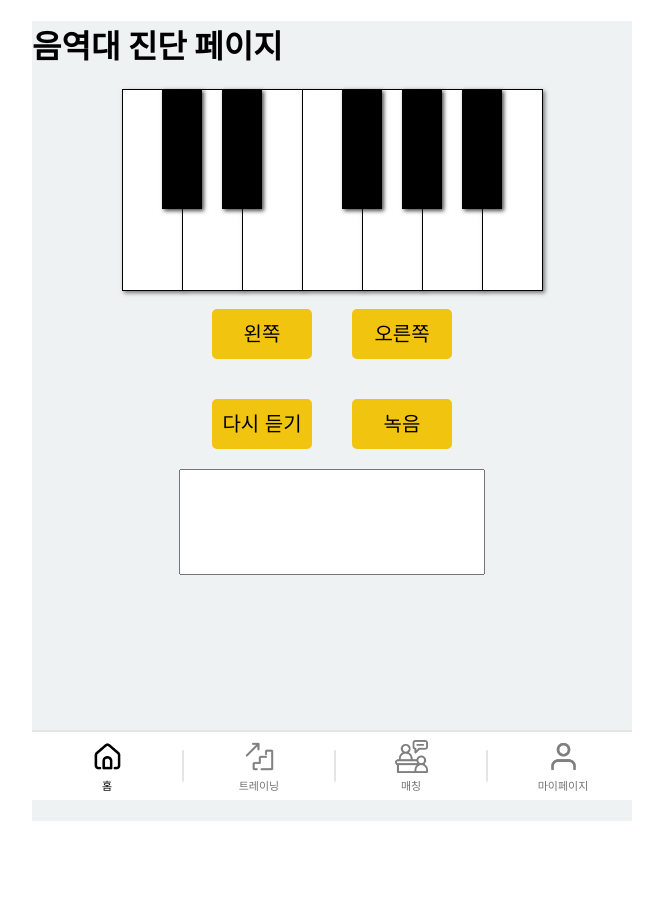
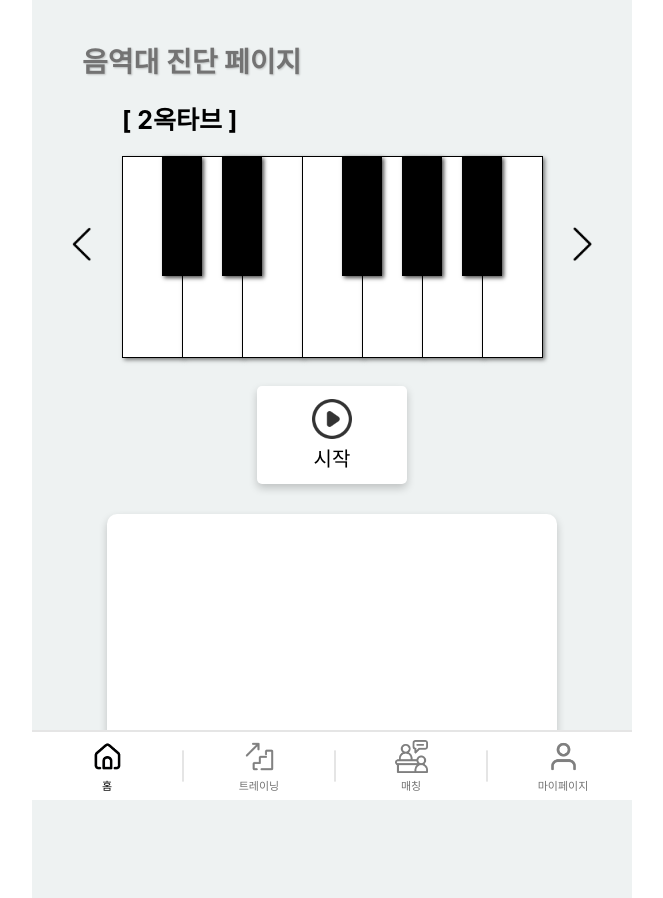
Before and after one commit to 9dongb/ai_vocal_training, a React (Create React App) app in the folder front-end/: page /scale_analyze in a window 1280 px wide. Shown: the whole page, without its empty margins (308-971 px from the left). Before the commit the page ends 821 px from the top, so only its background shows below. Built offline with nearby package versions, Linux system fonts and the light colour scheme.

Commit message:
OSJ 10/16 23:49

```diff
--- a/front-end/src/common/Header2.css
+++ b/front-end/src/common/Header2.css
@@ -1,5 +1,5 @@
 .header2 {
-    padding: 10px;
+    padding: 15px;
     height: 60px;
     max-height: 60px;
     box-sizing: border-box;
--- a/front-end/src/common/Header2.js
+++ b/front-end/src/common/Header2.js
@@ -3,7 +3,7 @@ import './Header2.css';
 function Header2() {
   return (
     <div className="header2">
-        <div id='back_btn'>
+        <div id='back_btn' style={{cursor: "pointer"}}  onClick={() => window.history.back()}>
             <img src='./img/header_icon/back.png' alt='back_btn'/>
         </div>
     </div>
--- a/front-end/src/main.js
+++ b/front-end/src/main.js
@@ -153,7 +153,7 @@ function Main() {
 
             <div className="weekly_ranking">
               <div className="weekly_ranking_title">주간 랭킹</div>
-              <div className="weekly_ranking_component">
+              <div className="weekly_ranking_component battle_text_2">
                 <WeeklyRanking rankingData={rankingData} />
               </div>
             </div>
--- a/front-end/src/scale_analyze.css
+++ b/front-end/src/scale_analyze.css
@@ -1,9 +1,31 @@
+.octave_label {
+  margin: 20px 50px 0;
+  font-size: 25px;
+  font-weight: 700;
+}
+
+.piano_set {
+  display: flex;
+  align-items: center;
+}
+
+.piano_set .piano_octave_arrow {
+  cursor: pointer;
+}
+
+.piano_set .piano_octave_arrow img {
+  width: 20px;
+}
+
 .piano {
   display: flex;
   position: relative;
   margin: 0 auto;
-  width: 420px; /* 전체 피아노의 너비 */
-  height: 200px; /* 전체 피아노의 높이 */
+  padding-top: 20px;
+  width: 420px;
+  /* 전체 피아노의 너비 */
+  height: 200px;
+  /* 전체 피아노의 높이 */
 }
 
 .white-key {
@@ -13,8 +35,10 @@
   border: 1px solid black;
   position: relative;
   z-index: 1;
-  margin-right: -1px; /* 키 사이의 경계선 */
-  box-shadow: 2px 2px 4px rgba(0, 0, 0, 0.5); /* 약간의 그림자 */
+  margin-right: -1px;
+  /* 키 사이의 경계선 */
+  box-shadow: 2px 2px 4px rgba(0, 0, 0, 0.5);
+  /* 약간의 그림자 */
 }
 
 .black-key {
@@ -23,39 +47,49 @@
   background-color: black;
   position: absolute;
   z-index: 10;
-  box-shadow: 2px 2px 4px rgba(0, 0, 0, 0.7); /* 약간의 그림자 */
+  box-shadow: 2px 2px 4px rgba(0, 0, 0, 0.7);
+  /* 약간의 그림자 */
+
 }
 
 .black-key:hover,
 .white-key:hover {
   z-index: 5;
-  background-color: #f1870f; /* 호버할 때 노란색으로 변경 */
+  background-color: #908374;
+  /* 호버할 때 노란색으로 변경 */
+
   cursor: pointer;
 }
 
 .key_active {
-  background-color: #f1c40f ; /* 눌린 키의 색상 */
+  background-color: #f1c40f;
+  /* 눌린 키의 색상 */
 }
 
 /* 검은 건반의 위치 조정 (C4~B4 사이의 건반 배치) */
-.key-C_4-sharp {
-  left: 40px; /* C4 위의 C# 건반 위치 */
+.key-C_-sharp {
+  left: 40px;
+  /* C4 위의 C# 건반 위치 */
 }
 
-.key-D_4-sharp {
-  left: 100px; /* D4 위의 D# 건반 위치 */
+.key-D_-sharp {
+  left: 100px;
+  /* D4 위의 D# 건반 위치 */
 }
 
-.key-F_4-sharp {
-  left: 220px; /* F4 위의 F# 건반 위치 */
+.key-F_-sharp {
+  left: 220px;
+  /* F4 위의 F# 건반 위치 */
 }
 
-.key-G_4-sharp {
-  left: 280px; /* G4 위의 G# 건반 위치 */
+.key-G_-sharp {
+  left: 280px;
+  /* G4 위의 G# 건반 위치 */
 }
 
-.key-A_4-sharp {
-  left: 340px; /* A4 위의 A# 건반 위치 */
+.key-A_-sharp {
+  left: 340px;
+  /* A4 위의 A# 건반 위치 */
 }
 
 .scale_analyze_btn {
@@ -64,16 +98,24 @@
 }
 
 .sa_btn {
-  margin: 20px;
-  background-color: #f1c40f;
+  margin: 30px;
+  background-color: #fff;
   font-size: 20px;
   line-height: 50px;
   text-align: center;
-  width: 100px;
+  width: 150px;
   height: 50px;
   border-radius: 5px;
+  box-shadow: 0 4px 8px rgba(0, 0, 0, 0.2);
+}
+
+.sa_playing_btn {
+  height: 72px;
+  line-height: 0;
+  padding: 13px 0;
   cursor: pointer;
 }
+
 .scale_analyze_textarea {
   text-align: center;
 }
@@ -81,7 +123,14 @@
 .scale_analyze_textarea textarea {
   outline: none;
   resize: none;
-  width: 300px;
-  height: 100px;
+  width: 450px;
+  height: 200px;
   cursor: default;
+  border: none;
+  padding: 30px 0px;
+  background-color: #ffffff;
+  text-align: center;
+  border-radius: 10px;
+  transition: transform 0.3s ease;
+  box-shadow: 0 4px 8px rgba(0, 0, 0, 0.2);
 }
--- a/front-end/src/scale_analyze.js
+++ b/front-end/src/scale_analyze.js
@@ -1,46 +1,76 @@
-import React, { useState, useRef } from "react";
-import { useNavigate } from "react-router-dom";
+import React, { useState, useEffect } from "react";
 import "./scale_analyze.css";
 import "./common/root.css";
+import "./main.css";
 import Footer from "./common/Footer";
 
 function ScaleAnalyze() {
   const notes = [
-    { name: "C4", frequency: 261.63, info: "도" },
-    { name: "C_4", frequency: 277.18, info: "도#" },
-    { name: "D4", frequency: 293.66, info: "레" },
-    { name: "D_4", frequency: 311.13, info: "레#" },
-    { name: "E4", frequency: 329.63, info: "미" },
-    { name: "F4", frequency: 349.23, info: "파" },
-    { name: "F_4", frequency: 369.99, info: "파#" },
-    { name: "G4", frequency: 392.0, info: "솔" },
-    { name: "G_4", frequency: 415.3, info: "솔#" },
-    { name: "A4", frequency: 440.0, info: "라" },
-    { name: "A_4", frequency: 466.16, info: "라#" },
-    { name: "B4", frequency: 493.88, info: "시" },
+
+    // 1옥타브(C3 ~ B3)
+    { name: 'C3', frequency: 130.81, info: '1옥타브 도', min: 123.47, max: 138.59, nk: 'C' },
+    { name: 'C_3', frequency: 138.59, info: '1옥타브 도#', min: 130.81, max: 146.83, nk: 'C_' },
+    { name: 'D3', frequency: 146.83, info: '1옥타브 레', min: 138.59, max: 155.56, nk: 'D' },
+    { name: 'D_3', frequency: 155.56, info: '1옥타브 레#', min: 146.83, max: 164.81, nk: 'D_' },
+    { name: 'E3', frequency: 164.81, info: '1옥타브 미', min: 155.56, max: 174.61, nk: 'E' },
+    { name: 'F3', frequency: 174.61, info: '1옥타브 파', min: 164.81, max: 185.00, nk: 'F' },
+    { name: 'F_3', frequency: 185.00, info: '1옥타브 파#', min: 174.61, max: 196.00, nk: 'F_' },
+    { name: 'G3', frequency: 196.00, info: '1옥타브 솔', min: 185.00, max: 207.65, nk: 'G' },
+    { name: 'G_3', frequency: 207.65, info: '1옥타브 솔#', min: 196.00, max: 220.00, nk: 'G_' },
+    { name: 'A3', frequency: 220.00, info: '1옥타브 라', min: 207.65, max: 233.08, nk: 'A' },
+    { name: 'A_3', frequency: 233.08, info: '1옥타브 라#', min: 220.00, max: 246.94, nk: 'A_' },
+    { name: 'B3', frequency: 246.94, info: '1옥타브 시', min: 233.08, max: 261.63, nk: 'B' },
+
+    // 2옥타브(C4 ~ B4)
+    { name: 'C4', frequency: 261.63, info: '2옥타브 도', min: 247.57, max: 277.17, nk: 'C' },
+    { name: 'C_4', frequency: 277.18, info: '2옥타브 도#', min: 261.64, max: 293.65, nk: 'C_' },
+    { name: 'D4', frequency: 293.66, info: '2옥타브 레', min: 277.19, max: 311.12, nk: 'D' },
+    { name: 'D_4', frequency: 311.13, info: '2옥타브 레#', min: 293.67, max: 329.62, nk: 'D_' },
+    { name: 'E4', frequency: 329.63, info: '2옥타브 미', min: 311.14, max: 349.22, nk: 'E' },
+    { name: 'F4', frequency: 349.23, info: '2옥타브 파', min: 329.64, max: 369.98, nk: 'F' },
+    { name: 'F_4', frequency: 369.99, info: '2옥타브 파#', min: 349.24, max: 391.99, nk: 'F_' },
+    { name: 'G4', frequency: 392.0, info: '2옥타브 솔', min: 370.0, max: 415.29, nk: 'G' },
+    { name: 'G_4', frequency: 415.3, info: '2옥타브 솔#', min: 392.01, max: 439.99, nk: 'G_' },
+    { name: 'A4', frequency: 440.0, info: '2옥타브 라', min: 415.31, max: 466.15, nk: 'A' },
+    { name: 'A_4', frequency: 466.16, info: '2옥타브 라#', min: 440.01, max: 493.87, nk: 'A_' },
+    { name: 'B4', frequency: 493.88, info: '2옥타브 시', min: 466.17, max: 523.25, nk: 'B' },
+
+    // 3옥타브(C5 ~ B5)
+    { name: 'C5', frequency: 523.25, info: '3옥타브 도', min: 493.89, max: 554.36, nk: 'C' },
+    { name: 'C_5', frequency: 554.37, info: '3옥타브 도#', min: 523.26, max: 587.32, nk: 'C_' },
+    { name: 'D5', frequency: 587.33, info: '3옥타브 레', min: 554.38, max: 622.25, nk: 'D' },
+    { name: 'D_5', frequency: 622.26, info: '3옥타브 레#', min: 587.34, max: 659.25, nk: 'D_' },
+    { name: 'E5', frequency: 659.26, info: '3옥타브 미', min: 622.27, max: 698.45, nk: 'E' },
+    { name: 'F5', frequency: 698.46, info: '3옥타브 파', min: 659.27, max: 739.99, nk: 'F' },
+    { name: 'F_5', frequency: 740.0, info: '3옥타브 파#', min: 698.47, max: 783.99, nk: 'F_' },
+    { name: 'G5', frequency: 784.0, info: '3옥타브 솔', min: 740.01, max: 830.61, nk: 'G' },
+    { name: 'G_5', frequency: 830.62, info: '3옥타브 솔#', min: 784.01, max: 880.0, nk: 'G_' },
+    { name: 'A5', frequency: 880.0, info: '3옥타브 라', min: 830.63, max: 932.32, nk: 'A' },
+    { name: 'A_5', frequency: 932.33, info: '3옥타브 라#', min: 880.01, max: 987.75, nk: 'A_' },
+    { name: 'B5', frequency: 987.76, info: '3옥타브 시', min: 932.34, max: 1046.5, nk: 'B' },
   ];
+
+  // 1옥타브 음계 (C4 ~ B4) 인덱스: 0 ~ 11
+  const [octave, setOctave] = useState(12);
+  const [octaveNotes, setOctaveNotes] = useState(notes.slice(octave, octave + 12)); // 첫 12개 요소 선택
 
   const [activeNote, setActiveNote] = useState(notes[0]); // 현재 활성화된 음 (처음에는 C4)
   const [noteIndex, setNoteIndex] = useState(0); // 현재 음의 인덱스
 
-  const [noteMessage, setNoteMessage] = useState("");
-  const [userFrequency, setUserFrequency] = useState(null);
+  const [noteMessage, setNoteMessage] = useState("");   // 텍스트창 메세지
   const [isRecording, setIsRecording] = useState(false);
 
-  console.log("초기 noteIndex : ", noteIndex);
+  const [highestNoteResult, setHighestNoteResult] = useState(null);;
 
-  // 녹음 관련
-  // const [isPlaying, setIsPlaying] = useState(false); // 재생 상태
-  // const [isPaused, setIsPaused] = useState(false); // 녹음 일시 중지 상태
-  // const audioRef = useRef(null); // 오디오 요소 참조
-  // const [mediaRecorder, setMediaRecorder] = useState(null); // MediaRecorder 참조
-  // const [recordedChunks, setRecordedChunks] = useState([]); // 녹음된 데이터 저장
-  // const navigate = useNavigate(); // useNavigate 훅 사용
-  //녹음 끝
+  // console.log("초기 noteIndex : ", noteIndex);
+
+  const [isPlaying, setIsPlaying] = useState(false); // 재생 상태
+
 
 
   // 주어진 주파수의 음을 재생하는 함수
   function playTone(frequency, duration) {
+    return new Promise((resolve) => {
       const audioContext = new (window.AudioContext || window.webkitAudioContext)();
       const oscillator = audioContext.createOscillator();
       const gainNode = audioContext.createGain();
@@ -54,221 +84,196 @@ function ScaleAnalyze() {
 
       oscillator.start();
       oscillator.stop(audioContext.currentTime + duration); // 지정한 시간(duration) 동안 재생
+
+      // 음 재생이 끝나면 Promise 완료
+      oscillator.onended = () => {
+        console.log("음 재생 완료");
+        resolve();
+      };
+    });
+
   }
 
   // 음 이름으로 재생하는 함수 (C4, D4, 등)
-  function playNoteByName(noteName, duration) {
+
+  async function playNoteByName(noteName, duration) {
+
     const note = notes.find(note => note.name === noteName); // 눌린 음의 정보를 찾음
     const frequency = note?.frequency; // 해당 음의 주파수를 가져옴
     if (frequency) {
       setActiveNote(noteName); // 눌린 음 시각화
-      playTone(frequency, duration); // 주어진 음계의 주파수를 사용해 재생
+      await playTone(frequency, duration); // 주어진 음계의 주파수를 사용해 재생
 
       const index = notes.indexOf(note); // 눌린 음의 인덱스를 찾음
       setNoteIndex(index); // noteIndex 상태를 업데이트함
 
-      console.log("cureent noteName : ", noteName, "frequency : ", frequency);
+      console.log("current noteName : ", noteName, "frequency : ", frequency);
 
       setNoteMessage(`현재 건반 음역대: ${note.info}`);
-      // 사용자 주파수 가져오기
-      fetchUserFrequency(noteName);
-
-      // setTimeout(() => setActiveNote(null), duration * 1000); // 음이 끝나면 시각화 해제
+      recordAudio();  // 녹음 시작
     } else {
       console.log("해당 음을 찾을 수 없습니다.");
     }
   }
 
-  // 음을 올리는 함수
-  function increaseNote() {
-    if (noteIndex < notes.length - 1) {
-      console.log("음 올리는 noteIndex : ", noteIndex);
-      const nextIndex = noteIndex + 1;
-      setNoteIndex(nextIndex);
-      playNoteByName(notes[nextIndex].name, 1);
-      console.log("음 올리는 noteIndex : ", noteIndex);
+  // 옥타브 내리기
+  function downOctaveList() {
+    if (octave >= 12) {
+      setOctave(octave - 12);
     }
   }
 
+  // 옥타브 올리기
+  function upOctaveList() {
+    if (octave <= 12)
+      setOctave(octave + 12);
+
+  }
+
+  useEffect(() => {
+    // octaveSet이 변경될 때마다 octaveNotes를 업데이트
+    setOctaveNotes(notes.slice(octave, octave + 12));
+    console.log("현재 옥타브 수 : ", octave);
+  }, [octave]);
+
+
+  // 음을 올리는 함수
+  // function increaseNote() {
+  //   if (noteIndex < notes.length - 1) {
+  //     console.log("음 올리는 noteIndex : ", noteIndex);
+  //     const nextIndex = noteIndex + 1;
+  //     setNoteIndex(nextIndex);
+  //     playNoteByName(notes[nextIndex].name, 1);
+  //     console.log("음 올리는 noteIndex : ", noteIndex);
+  //   }
+  // }
+
   // 음을 내리는 함수
-  function decreaseNote() {
-    if (noteIndex > 0) {
-      console.log("음 내리는 noteIndex : ", noteIndex);
-      const prevIndex = noteIndex - 1;
-      setNoteIndex(prevIndex);
-      playNoteByName(notes[prevIndex].name, 1);
-      console.log("음 내리는 noteIndex : ", noteIndex);
+  // function decreaseNote() {
+  //   if (noteIndex > 0) {
+  //     console.log("음 내리는 noteIndex : ", noteIndex);
+  //     const prevIndex = noteIndex - 1;
+  //     setNoteIndex(prevIndex);
+  //     playNoteByName(notes[prevIndex].name, 1);
+  //     console.log("음 내리는 noteIndex : ", noteIndex);
+  //   }
+  // }
+
+  // 음 시작
+  // function playNote() {
+  //   console.log("시작하는 noteIndex : ", noteIndex);
+  //   playNoteByName(notes[noteIndex].name, 1);
+  // }
+
+  // 실시간으로 5초간 녹음 후 음역대 진단
+  const recordAudio = async () => {
+    try {
+      setIsRecording(true);
+      const mediaRecorder = new MediaRecorder(await navigator.mediaDevices.getUserMedia({ audio: true }));
+      const audioChunks = [];
+
+      mediaRecorder.ondataavailable = event => {
+        if (event.data.size > 0) {
+          audioChunks.push(event.data);
+        }
+      };
+
+      mediaRecorder.start();
+      setIsPlaying(true);
+      console.log("녹음 시작");
+      setTimeout(() => {
+        mediaRecorder.stop();
+      }, 5000);
+
+
+      mediaRecorder.onstop = () => {
+        setIsRecording(false);
+        setIsPlaying(false);
+        console.log("녹음 끝");
+
+        const audioBlob = new Blob(audioChunks, { type: "audio/wav" });
+        console.log("녹음된 데이터 audioBlob: ", audioBlob);
+        uploadToServer(audioBlob);
       }
     }
+    catch (error) {
+      console.error("녹음 중 오류 발생 : ", error);
+      setIsRecording(false);
+      setIsPlaying(false);
+    }
+  };
 
-  // 음 시작
-  function playNote() {
-    console.log("시작하는 noteIndex : ", noteIndex);
-    playNoteByName(notes[noteIndex].name, 1);
+  const uploadToServer = async (audioBlob) => {
+    // 파일 형식이 'audio/wav'인지 확인
+    if (audioBlob.type !== "audio/wav") {
+      console.error("올바르지 않은 파일 형식입니다. WAV 파일만 전송 가능합니다.");
+      return;  // WAV 파일이 아니면 전송하지 않음
     }
 
+    const formData = new FormData();
+    formData.append("audio", audioBlob, "user_tone.wav");  // 서버에 파일로 전송
+    console.log("formData: ", formData);
 
-  // 녹음 관련
-  // // 오디오 재생 및 녹음 시작
-  // const handleStart = async () => {
-  //   if (audioRef.current) {
-  //     audioRef.current.play();
-  //   }
+    try {
+      const response = await fetch("http://localhost:5000/range_check", {
+        method: "POST",
+        body: formData,
+      });
+      const result = await response.json();
+      console.log("서버 응답:", result);
+      console.log("음역대 결과 : ", result.frequency);
+      const closestNote = findClosestNote(result.frequency);
+      findHighestNote(result.frequency);
+      const highestNote = findClosestNote(highestNoteResult);
 
-  //   try {
-  //     const stream = await navigator.mediaDevices.getUserMedia({ audio: true });
-  //     const recorder = new MediaRecorder(stream);
-  //     setMediaRecorder(recorder);
+      if (closestNote) {
+        const message = `사용자의 주파수: ${result.frequency} Hz\n현재 음역대: ${closestNote.info}\n\n\n\n 최고 음역대: ${highestNote.info}`;
+        setNoteMessage(message);
+      }
 
-  //     const chunks = [];
-  //     recorder.ondataavailable = (event) => {
-  //       if (event.data.size > 0) {
-  //         chunks.push(event.data);
-  //       }
-  //     };
-
-  //     recorder.onstop = () => {
-  //       const blob = new Blob(chunks, { type: "audio/wav" });
-  //       setRecordedChunks(chunks);
-  //       console.log("녹음된 데이터 Blob:", blob);
-  //       uploadToServer(blob); // 녹음이 멈추면 서버로 업로드
-  //     };
-
-  //     recorder.start();
-  //     setIsPlaying(true);
-  //     setIsPaused(false);
-  //     console.log("녹음 및 재생 시작");
-  //   } catch (error) {
-  //     console.error("녹음 시작 오류:", error);
-  //   }
-  // };
-
-  // // 녹음 일시 중지 함수
-  // const handlePause = () => {
-  //   if (mediaRecorder && mediaRecorder.state === "recording") {
-  //     mediaRecorder.pause();
-  //     audioRef.current.pause();
-  //     setIsPaused(true);
-  //     setIsPlaying(false);
-  //     console.log("녹음 및 재생 일시 중지");
-  //   }
-  // };
-
-  // // 녹음 재개 함수
-  // const handleResume = () => {
-  //   if (mediaRecorder && mediaRecorder.state === "paused") {
-  //     mediaRecorder.resume();
-  //     audioRef.current.play();
-  //     setIsPaused(false);
-  //     setIsPlaying(true);
-  //     console.log("녹음 및 재생 재개");
-  //   }
-  // };
-
-  // // 녹음 완전히 멈추는 함수 (업로드는 recorder.onstop에서 처리됨)
-  // const handleStop = () => {
-  //   if (mediaRecorder && mediaRecorder.state !== "inactive") {
-  //     mediaRecorder.stop();
-  //     audioRef.current.pause();
-  //     audioRef.current.currentTime = 0;
-  //     setIsPlaying(false);
-  //     setIsPaused(false);
-  //     console.log("녹음 중지");
-  //     navigate("/feedback"); // 녹음이 중지되면 feedback 페이지로 이동
-  //   }
-  // };
-
-  // // 서버로 녹음된 파일 전송 함수
-  // const uploadToServer = async (blob) => {
-  //   const formData = new FormData();
-  //   formData.append("audio", blob, "recording.wav"); // 서버에 파일로 전송
-
-  //   try {
-  //     const response = await fetch("http://localhost:5000/uploads", {
-  //       method: "POST",
-  //       body: formData,
-  //     });
-  //     const result = await response.json();
-  //     console.log("서버 응답:", result);
-  //   } catch (error) {
-  //     console.error("서버로 파일 업로드 실패:", error);
-  //   }
-  // };
-// 녹음 관련 끝
-
-// gpt 실시간으로 3초간 녹음 후 음역대 진단
-// const recordAudio = async () => {
-//   setIsRecording(true);
-//   const mediaRecorder = new MediaRecorder(await navigator.mediaDevices.getUserMedia({ audio: true }));
-//   const audioChunks = [];
-
-//   mediaRecorder.ondataavailable = event => {
-//     audioChunks.push(event.data);
-//   };
-
-//   mediaRecorder.start();
-//   setTimeout(() => {
-//     mediaRecorder.stop();
-//   }, 3000);
-
-//   mediaRecorder.onstop = async () => {
-//     const audioBlob = new Blob(audioChunks);
-//     const formData = new FormData();
-//     formData.append("audio", audioBlob);
-
-//     // Python 서버에 음성을 전송하여 주파수 분석
-//     const response = await fetch("http://localhost:5000/range_check", {
-//       method: "POST",
-//       body: formData,
-//     });
-
-//     const data = await response.json();
-//     setUserFrequency(data.frequency);
-//     compareFrequencies(data.frequency);
-//   };
-// };
-
-// const compareFrequencies = (frequency) => {
-//   const closestNote = notes.reduce((prev, curr) =>
-//     Math.abs(curr.frequency - frequency) < Math.abs(prev.frequency - frequency) ? curr : prev
-//   );
-
-//   setNoteMessage(`사용자의 주파수: ${frequency.toFixed(2)} Hz, 가장 가까운 음: ${closestNote.name}`);
-// };
-
-// 사용자 주파수를 가져오는 함수
-const fetchUserFrequency = async (noteName) => {
-  const response = await fetch("http://localhost:5000/range_check");
-  const data = await response.json();
-
-  setUserFrequency(data.frequency);
-  compareFrequencies(data.frequency, noteName);
+      console.log("사용자 음역대 비교 결과 : ", closestNote);
+    } catch (error) {
+      console.error("서버로 파일 업로드 실패:", error);
+    }
   };
 
   // 주파수를 비교하는 함수
-const compareFrequencies = (userFreq, noteName) => {
-  const note = notes.find(note => note.name === noteName);
-  if (note) {
-    const frequencyDifference = Math.abs(userFreq - note.frequency);
-    if (frequencyDifference < 5) {
-      setNoteMessage(`현재 건반 음역대는 ${note.info}인데, 현재 사용자의 주파수는 ${userFreq}, 사용자의 주파수는 ${note.info}에 가깝습니다!`);
-    } else {
-      setNoteMessage(`현재 건반 음역대는 ${note.info}인데, 현재 사용자의 주파수는 ${userFreq}, 사용자의 주파수는 ${note.info}와 거리가 있습니다.`);
+  const findClosestNote = (userFrequency) => {
+    let closestNote = null;
+    let minDifference = Infinity;
+
+    notes.forEach(note => {
+      const difference = Math.abs(userFrequency - note.frequency);
+      if (difference < minDifference) {
+        minDifference = difference;
+        closestNote = note;
       }
-  }
+    });
+
+    return closestNote;
   };
 
-
-
+  // 최고 주파수를 찾는 함수
+  const findHighestNote = (userFrequency) => {
+    if (highestNoteResult < userFrequency)
+      setHighestNoteResult(userFrequency);
+  }
 
   return (
     <div className="body">
       <div className="container">
-        <h1>음역대 진단 페이지</h1>
-
+        <div className="main">
+          <div className="header_title">음역대 진단 페이지</div>
+          <div className="octave_label">
+            [ {octave === 0 && "1옥타브"}
+            {octave === 12 && "2옥타브"}
+            {octave === 24 && "3옥타브"} ]
+          </div>
+          <div className="piano_set">
+            <div className="piano_octave_arrow" onClick={downOctaveList}><img src="./img/arrowL.png"/></div>
           <div className="piano">
             {/* 흰 건반 */}
-          {notes
+            {octaveNotes
               .filter(note => !note.name.includes("_")) // '_'이 없는 흰 건반 필터링
               .map(note => (
                 <div
@@ -281,36 +286,46 @@ const compareFrequencies = (userFreq, noteName) => {
               ))}
 
             {/* 검은 건반 */}
-          {notes
+            {octaveNotes
               .filter(note => note.name.includes("_")) // '_'이 있는 검은 건반 필터링
               .map(note => (
                 <div
                   key={note.name}
-                className={`black-key key-${note.name}-sharp ${activeNote === note.name ? "key_active" : ""}`}
+                  className={`black-key key-${note.nk}-sharp ${activeNote === note.name ? "key_active" : ""}`}
                   onClick={() => playNoteByName(note.name, 1)}
                 ></div>
               ))}
           </div>
-
-        <div className="scale_analyze_btn">
-          <div className="sa_btn" onClick={decreaseNote}>왼쪽</div>
-          <div className="sa_btn" onClick={increaseNote}>오른쪽</div>
+          <div className="piano_octave_arrow" onClick={upOctaveList}><img src="./img/arrowR.png"/></div>
           </div>
 
           <div className="scale_analyze_btn">
-          <div className="sa_btn" onClick={playNote}>다시 듣기</div>
-          <div className="sa_btn">녹음</div>
-        </div>
-        {/* gpt 실시간으로 3초간 녹음 후 음역대 진단 */}
-        <div className="scale_analyze_btn">
-          {/* <button onClick={recordAudio}>{isRecording ? "녹음 중..." : "녹음"}</button> */}
+            {/* <div className="sa_btn" onClick={decreaseNote}>왼쪽</div> */}
+            {/* <div className="sa_btn" onClick={downOctaveList}>이전</div> */}
+            {/* <div className="sa_btn" onClick={playNote}>다시 듣기</div> */}
+            {/* <div className="sa_btn" onClick={increaseNote}>오른쪽</div> */}
+            {/* <div className="sa_btn" onClick={upOctaveList}>다음</div> */}
           </div>
 
+          <div className="scale_analyze_btn">
+
+            <div className="sa_btn sa_playing_btn" onClick={recordAudio}>
+              <img
+                src={isPlaying ? "/img/pausebtn.png" : "/img/playbtn.png"}
+                style={{ width: "40px"}}
+                alt="Play or Pause Button"
+              />
+              <p>{isPlaying ? "녹음중" : "시작"}</p>
+            </div>
+          </div>
+          <div className="scale_analyze_btn">
+          </div>
           <div className="scale_analyze_textarea">
-          <textarea readOnly value={noteMessage} />
+            <textarea className="battle_text_1" readOnly value={noteMessage}></textarea>
           </div>
 
           <Footer />
+        </div>
       </div>
     </div>
   );
```
Also changed, not shown: front-end/src/main.css (+15 -14 lines), front-end/src/training.js (+11 -4 lines). Lines whose indentation alone changed are shown as unchanged.
